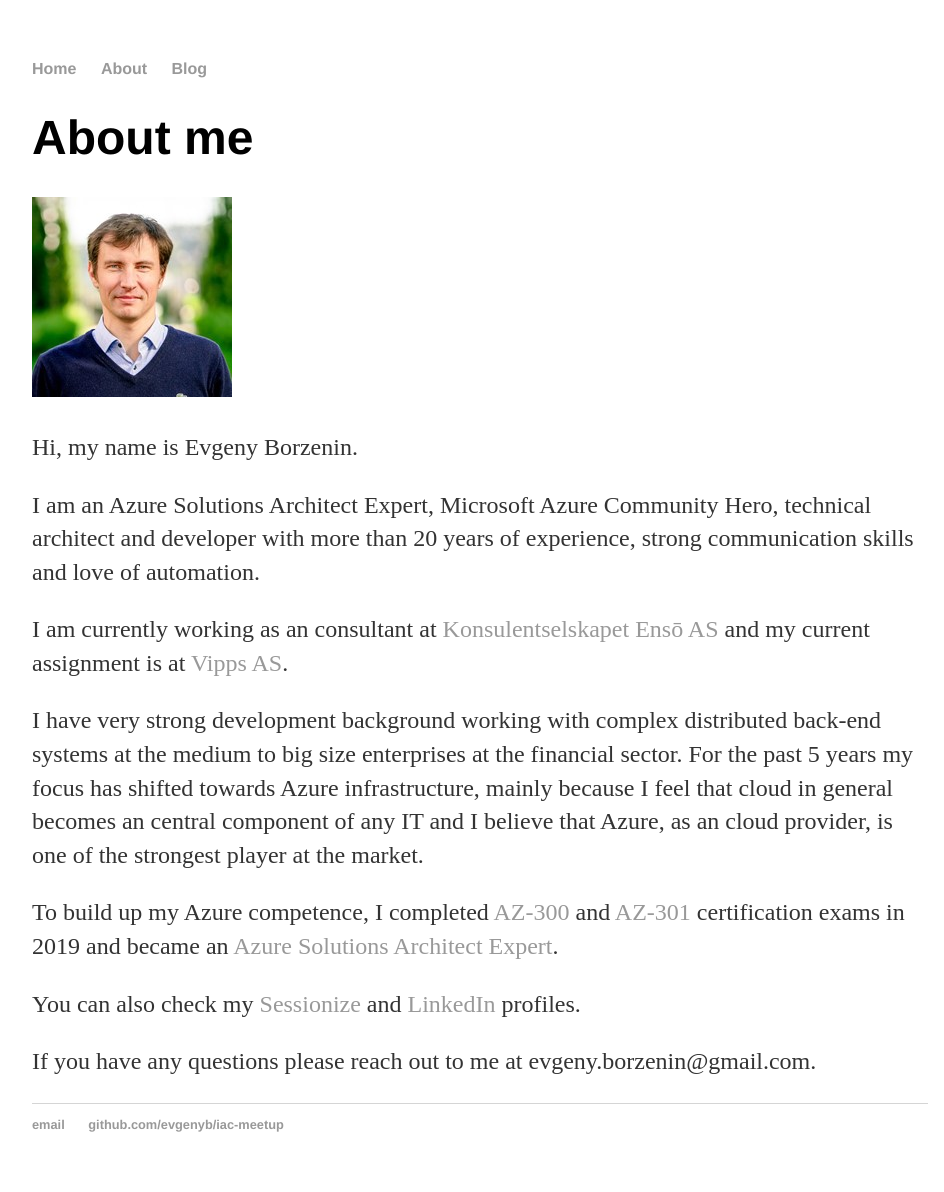
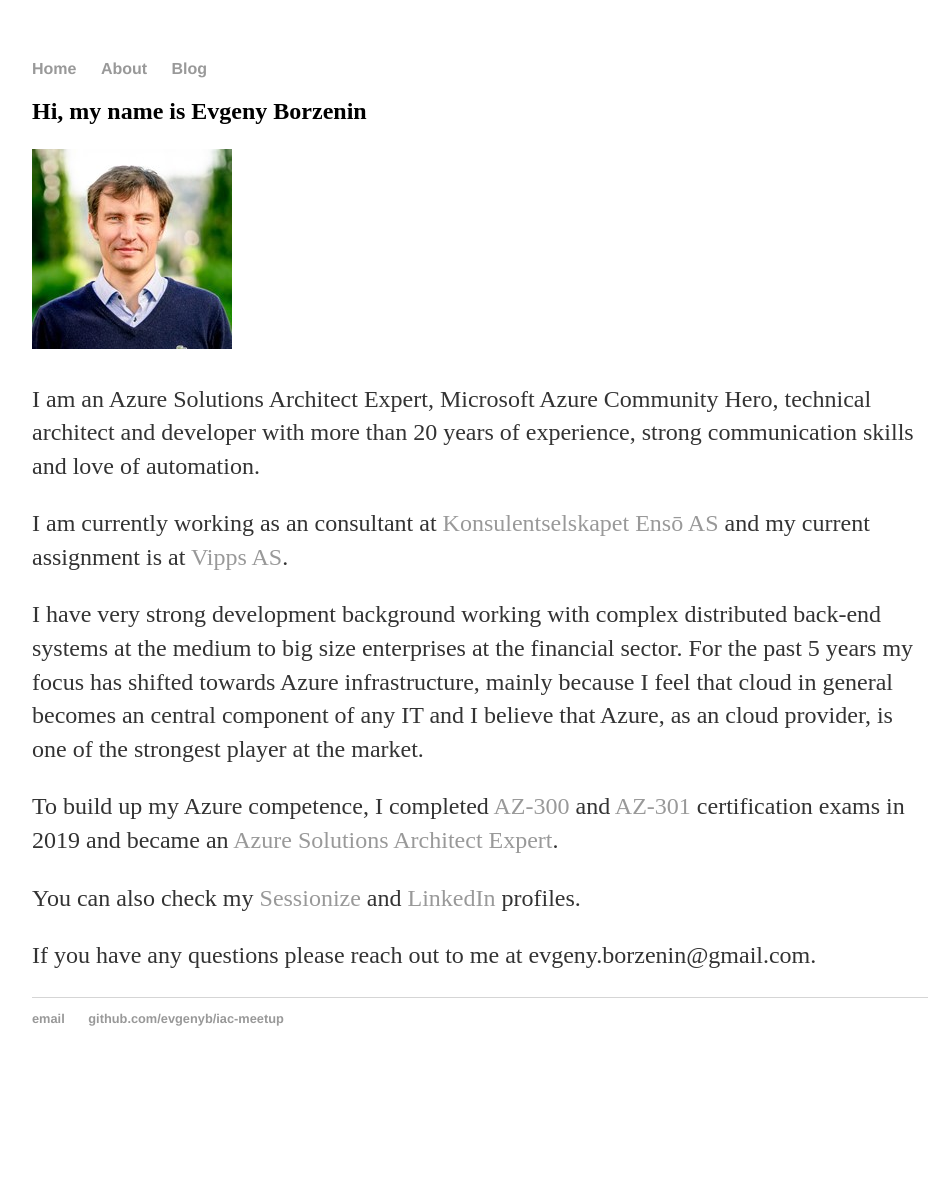
Before and after one commit to evgenyb/evgenyb.github.io, a Jekyll site: the page built from about/index.md, in a window 1280 px wide. Shown: the whole page, without its empty margins (160-1104 px from the left). Built offline with Jekyll 4.4.1, drawn with Linux system fonts in a browser that asks for light colours; after the commit the page ends 1086 px from its top, so only the background shows below that.

Commit message:
Added about page

```diff
--- a/about/index.md
+++ b/about/index.md
@@ -2,11 +2,9 @@
 layout: default
 title: About me
 ---
-# About me
+## Hi, my name is Evgeny Borzenin
 
 ![me](images/me-round.jpg)
-
-Hi, my name is Evgeny Borzenin.
 
 I am an Azure Solutions Architect Expert, Microsoft Azure Community Hero, technical architect and developer with more than 20 years of experience, strong communication skills and love of automation.
 
```
